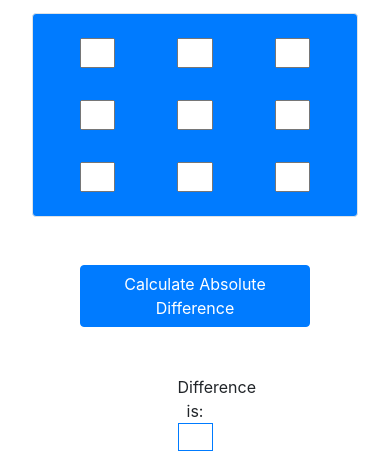
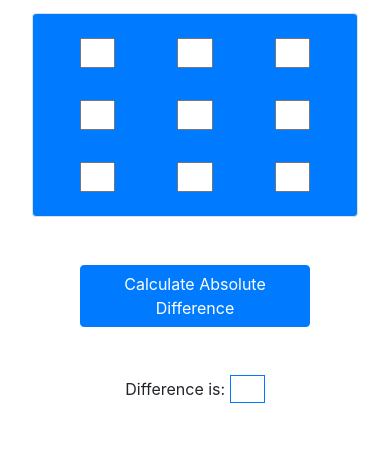
Before and after one commit to mojeedkusimo/hackerrank-challenge-DIAGONAL-DIFFERNCE, a plain HTML site: page index.html in a window 390 px wide. Shown: the part 275-738 px from the top of the page. Drawn offline with Linux system fonts and the light colour scheme.

Commit message:
responsive design updated 4

```diff
--- a/index.html
+++ b/index.html
@@ -81,12 +81,12 @@
             <div class="col-2"></div>
         </div>
         <div class="row text-center mt-5">
-            <div class="col-5"></div>
-            <div class="col-2">
+            <div class="col-3"></div>
+            <div class="col-6">
                 Difference is:
                 <input class=" border border-primary" type="text" name="" id="solution">
             </div>
-            <div class="col-5"></div>
+            <div class="col-3"></div>
         </div>
     </div>
 
```
